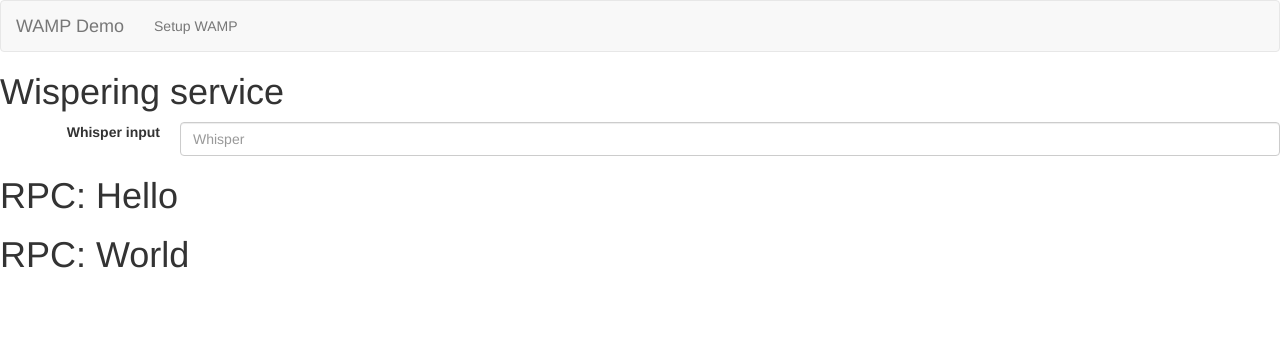
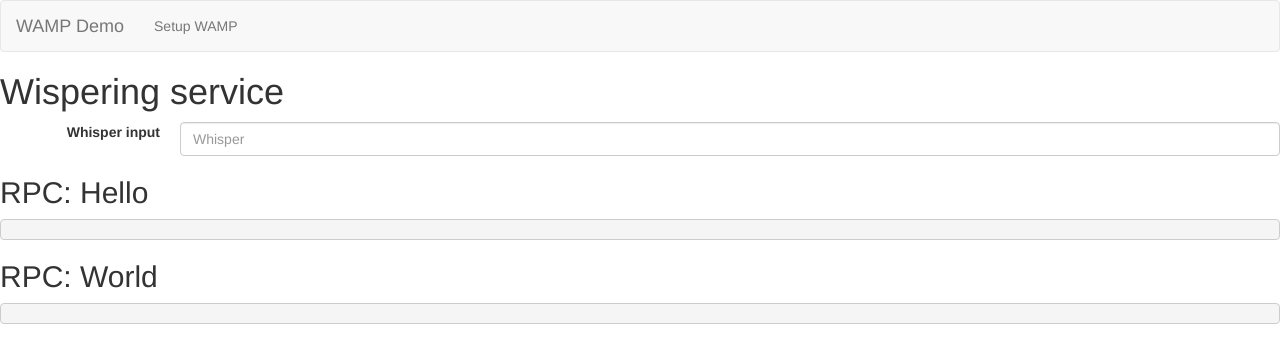
Before and after one commit to Jopie64/wampDemo, an Angular app: page /whisper in a window 1280 px wide. Shown: the top 362 px of the page. Built offline with nearby package versions, Linux system fonts and the light colour scheme; what wampy would draw is missing.

Commit message:
Make IO have its input stream

```diff
--- a/src/app/whisper/io.component.html
+++ b/src/app/whisper/io.component.html
@@ -1 +1,3 @@
-<h1>RPC: {{rpc}}</h1>
+<h2>RPC: {{rpc}}</h2>
+<!--<button (click)="sendOutput('Button click')">SendOutput</button>-->
+<pre>{{output}}</pre>
--- a/src/app/whisper/io.component.ts
+++ b/src/app/whisper/io.component.ts
@@ -8,13 +8,27 @@
   selector: 'app-whisperio',
   templateUrl: './io.component.html'
 })
-export class WhisperIoComponent {
-    @Input()
-    rpc: string;
+export class WhisperIoComponent implements OnInit {
+  @Input()
+  rpc: string;
 
-    @Input()
-    input: string;
+  @Input()
+  input: Observable<string>;
 
-    @Output()
-    onOutput = new EventEmitter<string>();
+  @Output()
+  onOutput = new EventEmitter<string>();
+
+  public output = '';
+
+  constructor(public wampsvc: JWampService) {
+  }
+
+  ngOnInit(): void {
+    this.input.subscribe(v => this.sendOutput(`${this.rpc}-${v}-${this.rpc}`));
+  }
+
+  sendOutput(output: string) {
+    this.output = output;
+    this.onOutput.emit(output);
+  }
 }
--- a/src/app/whisper/whisper.component.html
+++ b/src/app/whisper/whisper.component.html
@@ -12,4 +12,4 @@
     <dd><input type="text" class="form-control" [ngModel]="whisperInput" (ngModelChange)="onWhisperChange($event)" placeholder="Whisper"></dd>
 </dl>
 
-<app-whisperio *ngFor="let i of ios" [rpc]="i" (onOutput)="onNewOutput()"></app-whisperio>
+<app-whisperio *ngFor="let i of ios" [rpc]="i" [input]="currentWhisper$" (onOutput)="onNewOutput($event)"></app-whisperio>
--- a/src/app/whisper/whisper.component.ts
+++ b/src/app/whisper/whisper.component.ts
@@ -3,7 +3,10 @@
 import { Component, Injectable, OnInit } from '@angular/core';
 import { FormGroup, FormBuilder, Validators } from '@angular/forms';
 
-
+interface IO {
+  rpc: string;
+  input$: Observable<string>;
+}
 
 @Component({
   selector: 'app-whisper',
@@ -16,9 +19,9 @@
   public currentWhisper$: Observable<string>;
   public ios: string[] = ['Hello', 'World'];
 
-  constructor() {
+  constructor(public wampsvc: JWampService) {
     this.currentWhisper$ = this.whisper$.asObservable()
-      .debounceTime(1000);
+      .debounceTime(500);
   }
 
   ngOnInit(): void {
@@ -28,7 +31,7 @@
     this.whisper$.next(v);
   }
 
-  onNewOutput() {
-    console.log('OnNewOutput()');
+  onNewOutput(e) {
+    console.log('OnNewOutput(): ', e);
   }
 }
```
